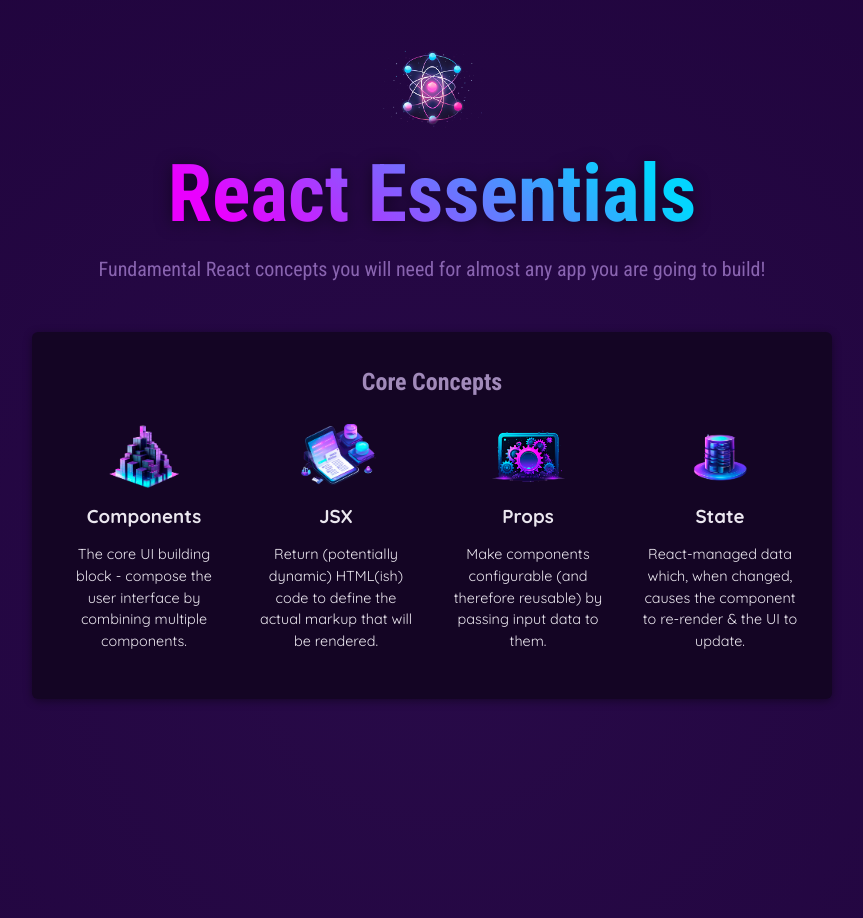
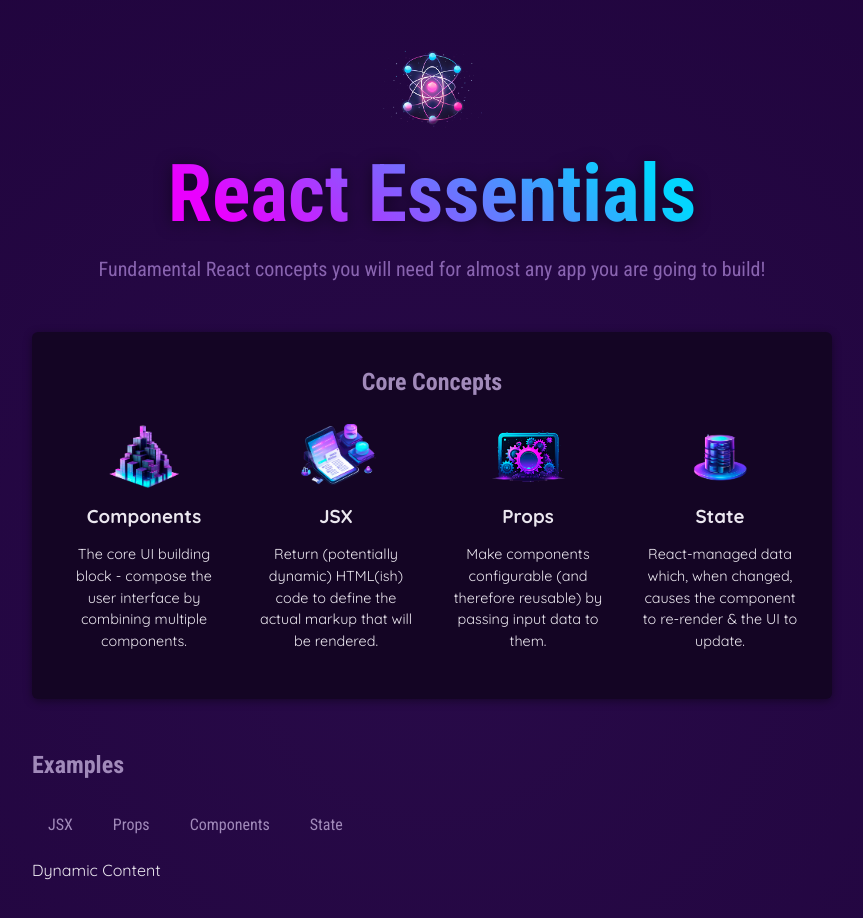
Before and after one commit to zelkovaria/react-guide-prac1, a React (Vite) app: page / in a window 1280 px wide. Shown: the top 918 px of the page, without its empty margins (208-1071 px from the left). Built offline with nearby package versions, Linux system fonts and the light colour scheme.

Commit message:
섹션3-51 이벤트 함수에 커스텀 인자 전달

```diff
--- a/src/App.jsx
+++ b/src/App.jsx
@@ -1,8 +1,13 @@
 import { CORE_CONCEPTS } from "./data.js";
-import Hedaer from "./components/Header.jsx";
+import Hedaer from "./components/Header/Header.jsx";
 import CoreConcept from "./components/CoreConcept.jsx";
+import TabButton from "./components/TabButton.jsx";
 
 function App() {
+  function handleSelect(selectedButton) {
+    console.log(selectedButton);
+  }
+
   return (
     <div>
       <Hedaer />
@@ -20,6 +25,18 @@ function App() {
             <CoreConcept {...CORE_CONCEPTS[3]} />
           </ul>
         </section>
+        <section id="examples">
+          <h2>Examples</h2>
+          <menu>
+            <TabButton onSelect={() => handleSelect("jsx")}>JSX</TabButton>
+            <TabButton onSelect={() => handleSelect("props")}>Props</TabButton>
+            <TabButton onSelect={() => handleSelect("components")}>
+              Components
+            </TabButton>
+            <TabButton onSelect={() => handleSelect("state")}>State</TabButton>
+          </menu>
+          Dynamic Content
+        </section>
       </main>
     </div>
   );
--- /dev/null
+++ b/src/components/Header/Header.css
@@ -0,0 +1,27 @@
+header {
+  text-align: center;
+  margin: 3rem 0;
+}
+
+header img {
+  height: 5rem;
+  width: 10rem;
+  object-fit: cover;
+}
+
+header h1 {
+  margin: 0;
+  font-family: "Roboto Condensed", sans-serif;
+  font-size: 5rem;
+  background: linear-gradient(40deg, #ea00ff, #ea00ff, #03d5ff, #03d5ff);
+  -webkit-background-clip: text;
+  -webkit-text-fill-color: transparent;
+  filter: drop-shadow(0 2px 8px rgba(0, 0, 0, 0.5));
+}
+
+header p {
+  margin: 0;
+  font-size: 1.25rem;
+  color: #8964b0;
+  font-family: "Roboto Condensed", sans-serif;
+}
--- a/src/components/Header.jsx
+++ b/src/components/Header/Header.jsx
@@ -1,5 +1,5 @@
-import reactImg from "../assets/react-core-concepts.png";
-
+import reactImg from "../../assets/react-core-concepts.png";
+import "./Header.css";
 const reactDescriptions = ["Fundamental", "Crucial", "Core"];
 
 function getRandomInt(max) {
--- /dev/null
+++ b/src/components/TabButton.jsx
@@ -0,0 +1,7 @@
+export default function TabButton({ children, onSelect }) {
+  return (
+    <li>
+      <button onClick={onSelect}>{children}</button>
+    </li>
+  );
+}
--- a/src/index.css
+++ b/src/index.css
@@ -17,34 +17,6 @@ html {
   -moz-osx-font-smoothing: grayscale;
   -webkit-text-size-adjust: 100%;
   min-height: 80rem;
-}
-
-header {
-  text-align: center;
-  margin: 3rem 0;
-}
-
-header img {
-  height: 5rem;
-  width: 10rem;
-  object-fit: cover;
-}
-
-header h1 {
-  margin: 0;
-  font-family: "Roboto Condensed", sans-serif;
-  font-size: 5rem;
-  background: linear-gradient(40deg, #ea00ff, #ea00ff, #03d5ff, #03d5ff);
-  -webkit-background-clip: text;
-  -webkit-text-fill-color: transparent;
-  filter: drop-shadow(0 2px 8px rgba(0, 0, 0, 0.5));
-}
-
-header p {
-  margin: 0;
-  font-size: 1.25rem;
-  color: #8964b0;
-  font-family: "Roboto Condensed", sans-serif;
 }
 
 main {
```
